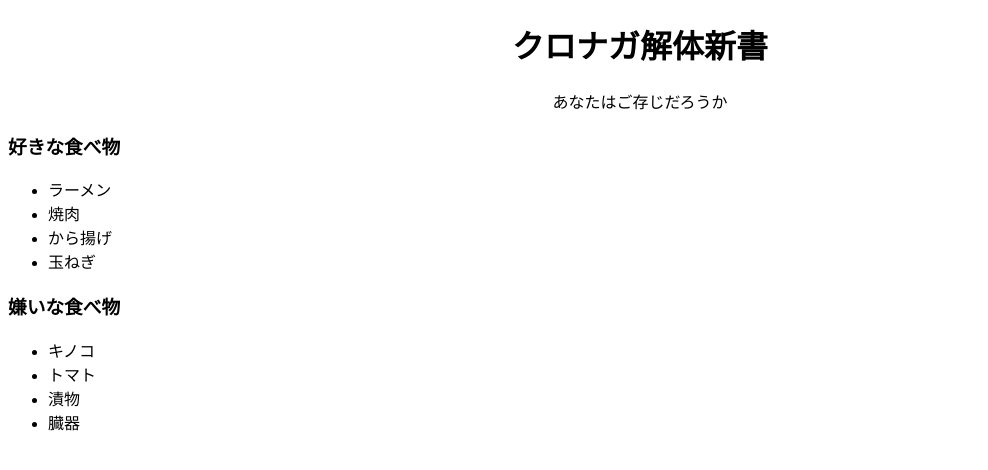
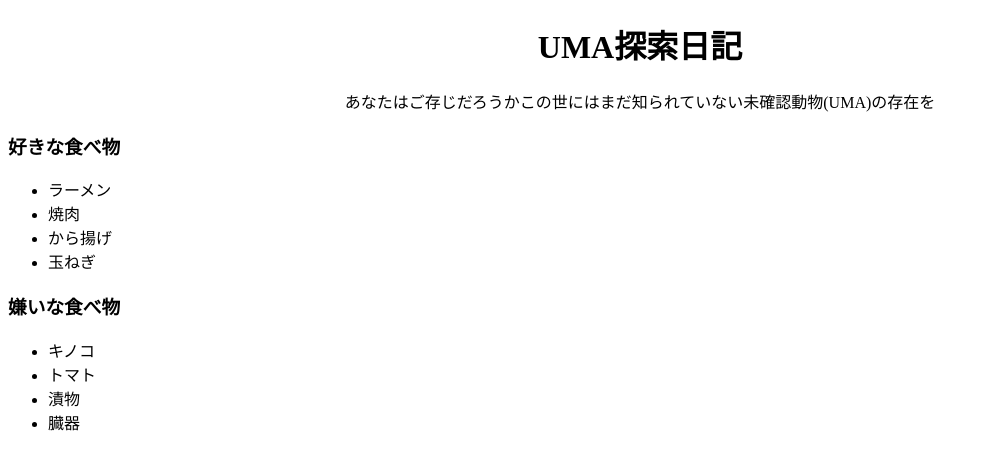
Before and after one commit to koki1124/web2-2, a plain HTML site: page index.html in a window 1280 px wide. Shown: the whole page, without its empty margins (0-988 px from the left). Drawn offline with Linux system fonts and the light colour scheme.

Commit message:
Update index.html

```diff
--- a/index.html
+++ b/index.html
@@ -2,12 +2,12 @@
 <html>
 <head>
   <meta charset="utf-8"/>
-  <title>クロナガ解体新書</title>
+  <title>UMA探索日記</title>
   </head>
   <body>
     <Center>
-      <h1>クロナガ解体新書</h1>
-      <p>あなたはご存じだろうか</p>
+      <h1>UMA探索日記</h1>
+      <p>あなたはご存じだろうかこの世にはまだ知られていない未確認動物(UMA)の存在を</p>
       </Center>
 
     <h3>好きな食べ物</h1>
```
